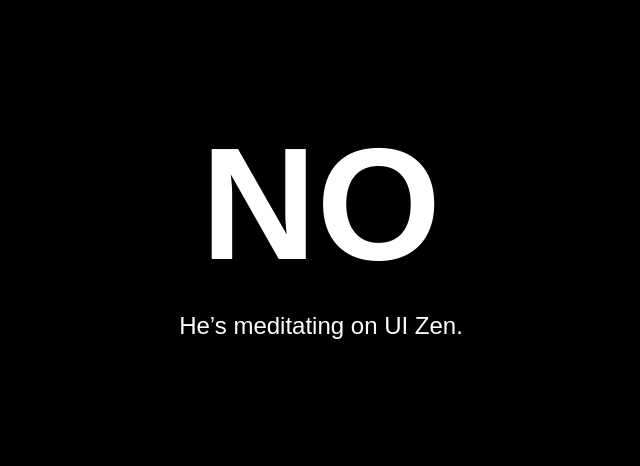
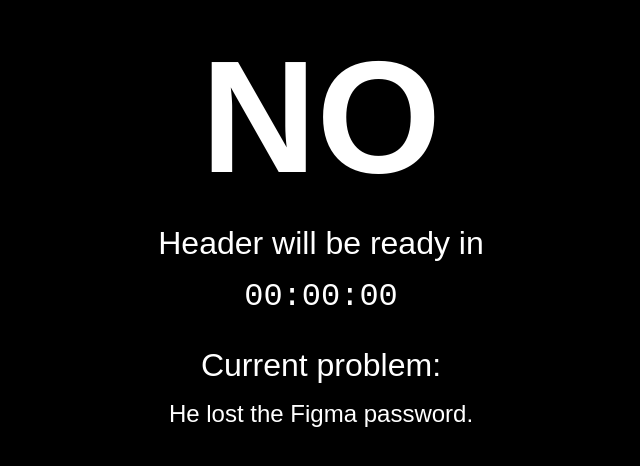
Before and after one commit to graylikeme/isTheHeaderReady.com, a plain HTML site: page index.html in a window 1280 px wide. Shown: the part 174-640 px from the top of the page, without its empty margins (319-959 px from the left). Drawn offline with Linux system fonts and the light colour scheme.

Commit message:
feature/UNITAZNIK-1: Live counter with live current problem

```diff
--- a/index.html
+++ b/index.html
@@ -1,14 +1,14 @@
 <!DOCTYPE html>
 <html lang="en">
   <head>
-  <meta charset="UTF-8">
+    <meta charset="UTF-8" />
     <title>Did Sawa Conquer the Header?</title>
     <style>
       body {
         margin: 0;
         background: #000;
         color: #fff;
-      font-family: 'Arial', sans-serif;
+        font-family: "Arial", sans-serif;
         display: flex;
         flex-direction: column;
         align-items: center;
@@ -22,8 +22,21 @@
         font-weight: bold;
       }
 
+      .timer {
+        font-size: 2rem;
+        margin: 1rem 0;
+        font-family: monospace;
+      }
+
       .subtitle {
         font-size: 1.5rem;
+        margin-top: 1rem;
+        max-width: 600px;
+        padding: 0 20px;
+      }
+
+      .heading {
+        font-size: 2rem;
         margin-top: 1rem;
         max-width: 600px;
         padding: 0 20px;
@@ -32,68 +45,151 @@
   </head>
   <body>
     <div class="main-answer">NO</div>
+    <div class="heading">Header will be ready in</div>
+    <div class="timer" id="timer">00:00:00</div>
+    <div class="heading">Current problem:</div>
     <div class="subtitle" id="subtitle"></div>
-
-  <!-- Counter.dev visitor tracker -->
-  <script async src="https://cdn.counter.dev/script.js"
-          data-id="b2cf497b-4c67-4ae2-88e3-a9a6fe620a56"
-          data-utcoffset="3"></script>
 
     <script>
       const phrases = [
-      "Still debugging…", "Header? What header?", "Nope, he’s in a meeting.",
-      "Maybe tomorrow.", "404: Header not found.", "He went to make coffee.",
-      "Designers are still arguing.", "He’s on step 2 of 98.", "Stuck in merge conflict.",
-      "Waiting for Figma sync.", "Still wrapping divs in divs.", "Backend says it’s frontend's fault.",
-      "Frontend says it's backend's fault.", "He chose violence… against CSS.",
-      "Header needs more padding.", "Lost in the flexbox abyss.", "Centering it broke everything.",
-      "Turns out it works only on Safari.", "He deployed it… to /dev/null.",
-      "Header is now self-aware. It refuses.", "Still kerning the fonts.",
-      "Accidentally deleted prod.", "Why does it work locally?", "Still stuck in Stack Overflow thread.",
-      "No tests passed. No header.", "He switched to Vim. Regret followed.",
-      "It compiles! But nothing shows.", "Too many z-indexes.", "Still scrolling through ChatGPT suggestions.",
-      "‘Just 5 more minutes’ — 3 hours ago.", "Blame Tailwind.", "Not MVP enough.",
-      "Got distracted refactoring button.", "Header decided to unionize.",
-      "He’s trying a new framework… again.", "Let me guess… rewrote it in Rust?",
-      "Sawa's stuck in dependency hell.", "Ran out of RAM and patience.",
-      "He's debugging… in production.", "Header is now an NFT.",
-      "CSS Grid betrayed him.", "Still naming the layers: Layer 83",
-      "He added AI. It became worse.", "Infinite loop of commits.",
-      "Redesigned it for the 6th time.", "He chose the dark theme. It disappeared.",
-      "Header caught fire. Literally.", "Still figuring out the perfect border-radius.",
-      "Too many conflicting PRs.", "Header is on sick leave.",
-      "Moved it to Trello. Ignored since.", "Sawa rage quit. Twice.",
-      "Header now lives in Notion.", "Still searching for pixel perfection.",
-      "The header's in another castle.", "Found bugs in the bugs.",
-      "Deadline moved, so did motivation.", "Code compiles. Emotion doesn’t.",
-      "Found love. Lost header.", "Sent it to QA. Never came back.",
-      "Header in limbo between branches.", "Still arguing with ESLint.",
-      "Header has commitment issues.", "Accidentally opened TikTok.",
-      "Asked ChatGPT. Got sarcasm back.", "Trying to avoid burnout… again.",
-      "Header’s ghosted us.", "Stuck between component and container.",
-      "He made a Kanban board. Never used it.", "Still importing Google Fonts.",
-      "Header redesign v12.7-beta", "Blame the dark mode toggle.",
-      "He tried a scroll animation. Regret ensued.", "Header's allergic to deployment.",
-      "Still in code review purgatory.", "Header's stuck behind a feature flag.",
-      "Got distracted optimizing SVGs.", "It worked on his machine.",
-      "Header passed away peacefully.", "No one knows what 'done' means.",
-      "Still waiting for approval.", "It’s a feature, not a bug.",
-      "He lost the Figma password.", "Was almost there. Then the sprint ended.",
-      "He asked a rubber duck. No reply.", "Still converting to TypeScript.",
-      "Sawa tried to center it. He failed.", "Found an old TODO. Panicked.",
-      "Header has imposter syndrome.", "Still A/B testing padding.",
-      "Header's in the backlog. Forever.", "He rage-deleted node_modules.",
-      "Header ran off with the navbar.", "Still in 'just one last tweak' mode.",
-      "Switched from Vue to React mid-header.", "Header's gatekept by middleware.",
-      "Sawa blinked. It broke.", "Header needs... more whitespace.",
-      "He’s meditating on UI Zen.", "It’s not a bug, it’s a lifestyle.",
-      "He tried ChatGPT… it made a blog instead.", "Header's on vacation.",
-      "He made a pixel-perfect button. Then forgot the header.", "Still nesting divs.",
-      "You don’t choose the header. The header chooses you."
+        "Still debugging…",
+        "Header? What header?",
+        "Nope, he's in a meeting.",
+        "Maybe tomorrow.",
+        "404: Header not found.",
+        "He went to make coffee.",
+        "Designers are still arguing.",
+        "He's on step 2 of 98.",
+        "Stuck in merge conflict.",
+        "Waiting for Figma sync.",
+        "Still wrapping divs in divs.",
+        "Backend says it's frontend's fault.",
+        "Frontend says it's backend's fault.",
+        "He chose violence… against CSS.",
+        "Header needs more padding.",
+        "Lost in the flexbox abyss.",
+        "Centering it broke everything.",
+        "Turns out it works only on Safari.",
+        "He deployed it… to /dev/null.",
+        "Header is now self-aware. It refuses.",
+        "Still kerning the fonts.",
+        "Accidentally deleted prod.",
+        "Why does it work locally?",
+        "Still stuck in Stack Overflow thread.",
+        "No tests passed. No header.",
+        "He switched to Vim. Regret followed.",
+        "It compiles! But nothing shows.",
+        "Too many z-indexes.",
+        "Still scrolling through ChatGPT suggestions.",
+        "'Just 5 more minutes' — 3 hours ago.",
+        "Blame Tailwind.",
+        "Not MVP enough.",
+        "Got distracted refactoring button.",
+        "Header decided to unionize.",
+        "He's trying a new framework… again.",
+        "Let me guess… rewrote it in Rust?",
+        "Sawa's stuck in dependency hell.",
+        "Ran out of RAM and patience.",
+        "He's debugging… in production.",
+        "Header is now an NFT.",
+        "CSS Grid betrayed him.",
+        "Still naming the layers: Layer 83",
+        "He added AI. It became worse.",
+        "Infinite loop of commits.",
+        "Redesigned it for the 6th time.",
+        "He chose the dark theme. It disappeared.",
+        "Header caught fire. Literally.",
+        "Still figuring out the perfect border-radius.",
+        "Too many conflicting PRs.",
+        "Header is on sick leave.",
+        "Moved it to Trello. Ignored since.",
+        "Sawa rage quit. Twice.",
+        "Header now lives in Notion.",
+        "Still searching for pixel perfection.",
+        "The header's in another castle.",
+        "Found bugs in the bugs.",
+        "Deadline moved, so did motivation.",
+        "Code compiles. Emotion doesn't.",
+        "Found love. Lost header.",
+        "Sent it to QA. Never came back.",
+        "Header in limbo between branches.",
+        "Still arguing with ESLint.",
+        "Header has commitment issues.",
+        "Accidentally opened TikTok.",
+        "Asked ChatGPT. Got sarcasm back.",
+        "Trying to avoid burnout… again.",
+        "Header's ghosted us.",
+        "Stuck between component and container.",
+        "He made a Kanban board. Never used it.",
+        "Still importing Google Fonts.",
+        "Header redesign v12.7-beta",
+        "Blame the dark mode toggle.",
+        "He tried a scroll animation. Regret ensued.",
+        "Header's allergic to deployment.",
+        "Still in code review purgatory.",
+        "Header's stuck behind a feature flag.",
+        "Got distracted optimizing SVGs.",
+        "It worked on his machine.",
+        "Header passed away peacefully.",
+        "No one knows what 'done' means.",
+        "Still waiting for approval.",
+        "It's a feature, not a bug.",
+        "He lost the Figma password.",
+        "Was almost there. Then the sprint ended.",
+        "He asked a rubber duck. No reply.",
+        "Still converting to TypeScript.",
+        "Sawa tried to center it. He failed.",
+        "Found an old TODO. Panicked.",
+        "Header has imposter syndrome.",
+        "Still A/B testing padding.",
+        "Header's in the backlog. Forever.",
+        "He rage-deleted node_modules.",
+        "Header ran off with the navbar.",
+        "Still in 'just one last tweak' mode.",
+        "Switched from Vue to React mid-header.",
+        "Header's gatekept by middleware.",
+        "Sawa blinked. It broke.",
+        "Header needs... more whitespace.",
+        "He's meditating on UI Zen.",
+        "It's not a bug, it's a lifestyle.",
+        "He tried ChatGPT… it made a blog instead.",
+        "Header's on vacation.",
+        "He made a pixel-perfect button. Then forgot the header.",
+        "Still nesting divs.",
+        "You don't choose the header. The header chooses you.",
       ];
 
+      function updateMessage() {
         const randomIndex = Math.floor(Math.random() * phrases.length);
         document.getElementById("subtitle").textContent = phrases[randomIndex];
+      }
+
+      function updateTimer() {
+        const now = new Date();
+        const targetDate = new Date("2036-01-01T00:00:00");
+        const diff = targetDate - now;
+
+        const days = Math.floor(diff / (1000 * 60 * 60 * 24));
+        const hours = Math.floor(
+          s(diff % (1000 * 60 * 60 * 24)) / (1000 * 60 * 60)
+        );
+        const minutes = Math.floor((diff % (1000 * 60 * 60)) / (1000 * 60));
+        const seconds = Math.floor((diff % (1000 * 60)) / 1000);
+
+        document.getElementById("timer").textContent = `${String(days).padStart(
+          2,
+          "0"
+        )} days ${String(hours).padStart(2, "0")}:${String(minutes).padStart(
+          2,
+          "0"
+        )}:${String(seconds).padStart(2, "0")}`;
+      }
+
+      updateMessage();
+      updateTimer();
+
+      setInterval(updateMessage, 3000);
+      setInterval(updateTimer, 1000);
     </script>
   </body>
 </html>
```
Lines whose indentation alone changed are shown as unchanged.
